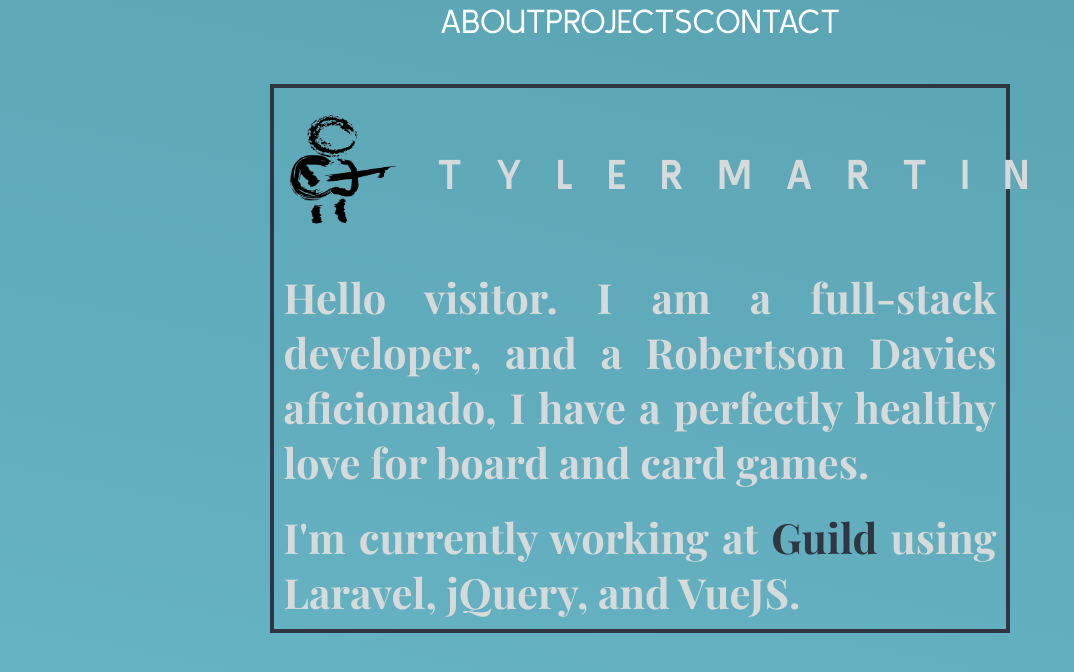
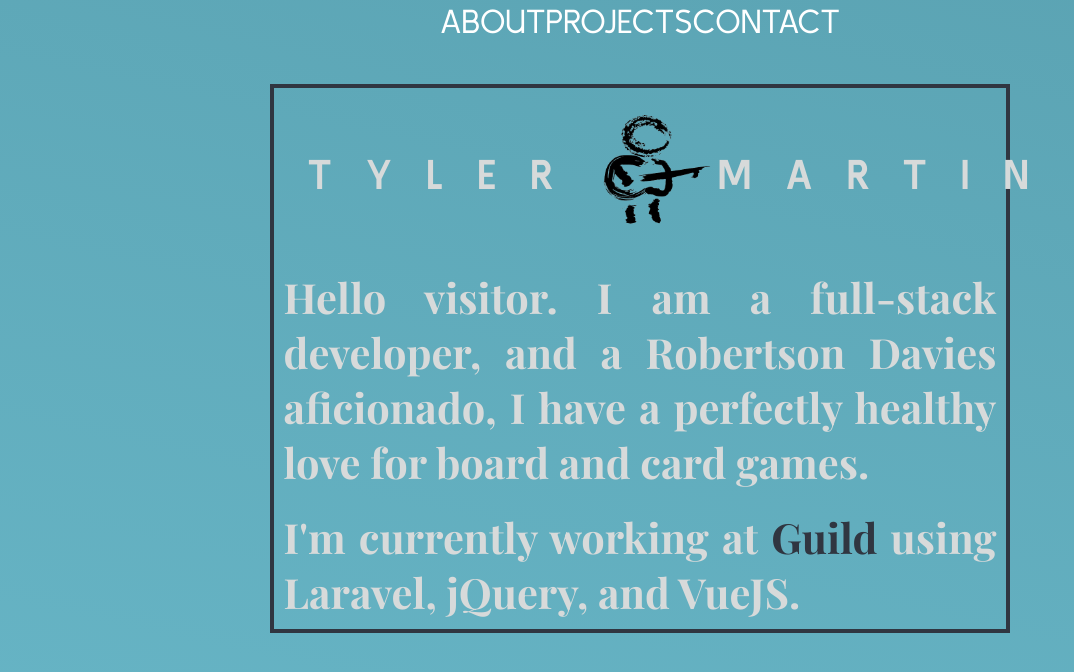
Before and after one commit to TYLER-JM/personal-homepage, a React (Create React App) app: page / in a window 1280 px wide. Shown: the top 672 px of the page, without its empty margins (0-1074 px from the left). Built offline with nearby package versions, Linux system fonts and the light colour scheme.

Commit message:
moves img between name divs

```diff
--- a/src/components/About.js
+++ b/src/components/About.js
@@ -8,8 +8,8 @@ const About = function() {
     <article className={classes} id="about">
       <div className="about__container">
         <div className="hero">
+          <h1 className="name name__first" key={generateID(8)}> Tyler</h1>
           <img src="images/logo.png" alt="a logo depicting a guitar player"></img>
-          <h1 className="name name__first" key={generateID(8)}> Tyler</h1>
           <h1 className="name" key={generateID(8)}>Martin</h1>
         </div>
         <p className="bio">
```
